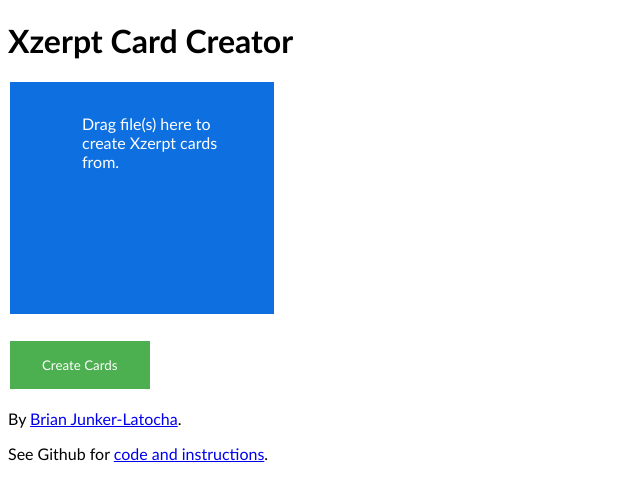
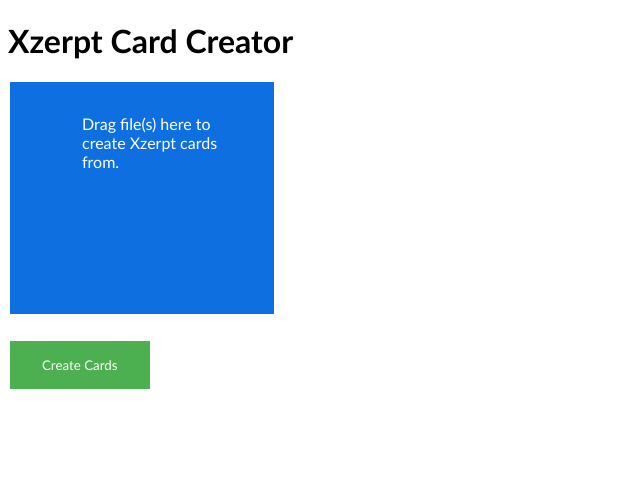
Before and after one commit to BrianInGermany/Xzerpt, a Jekyll site: the page miro_input.html, which Jekyll copies as it is, in a window 1280 px wide. Shown: the top 501 px of the page, without its empty margins (0-640 px from the left). Built offline with Jekyll 4.4.1, drawn with Linux system fonts in a browser that asks for light colours.

Commit message:
remove links from input miro

```diff
--- a/miro_input.html
+++ b/miro_input.html
@@ -238,8 +238,7 @@ function clear_and_gen_cards(ev){
     <br/>
     <button type="button" id="send_files" onclick="clear_and_gen_cards(event)">Create Cards</button>
     <br/>
-    <p>By <a href="https://thejunkyard.cc">Brian Junker-Latocha</a>.</p>
-    <p>See Github for <a href="https://github.com/BrianInGermany/Xzerpt">code and instructions</a>.</p>
+
 
 </body>
 <script>
```
